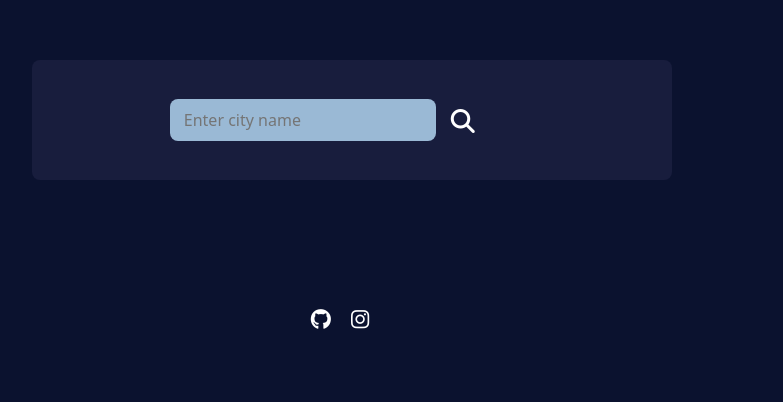
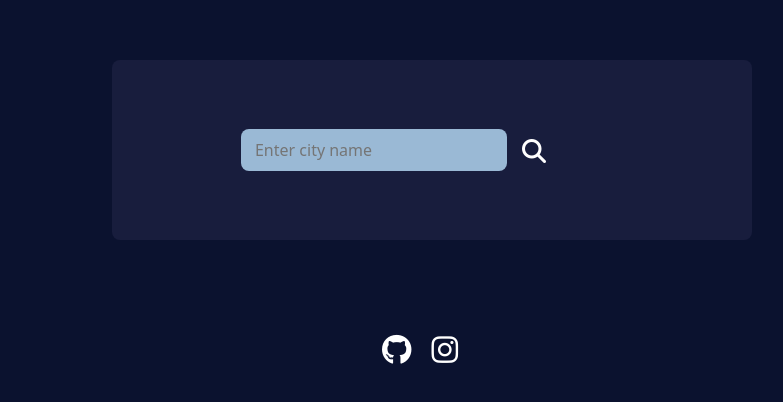
Before and after one commit to Althaf14/Weather-App, a plain HTML site: page index.html in a window 1280 px wide. Shown: the part 140-542 px from the top of the page, without its empty margins (238-1021 px from the left). Drawn offline with Linux system fonts and the light colour scheme.

Commit message:
Your commit message

```diff
--- a/index.html
+++ b/index.html
@@ -7,9 +7,15 @@
   <meta name="viewport" content="width=device-width, initial-scale=1">
   <title>Wheather App</title>
   <link rel="stylesheet" href="style.css">
-  <link rel="stylesheet" href="https://cdnjs.cloudflare.com/ajax/libs/font-awesome/6.7.2/css/all.min.css" integrity="sha512-Evv84Mr4kqVGRNSgIGL/F/aIDqQb7xQ2vcrdIwxfjThSH8CSR7PBEakCr51Ck+w+/U6swU2Im1vVX0SVk9ABhg==" crossorigin="anonymous" referrerpolicy="no-referrer" />
+  <link rel="apple-touch-icon" sizes="180x180" href="imgs/apple-touch-icon.png">
+  <link rel="icon" type="image/png" sizes="32x32" href="imgs/favicon-32x32.png">
+  <link rel="icon" type="image/png" sizes="16x16" href="imgs/favicon-16x16.png">
+  <link rel="manifest" href="imgs/site.webmanifest">
+  <link rel="stylesheet" href="https://cdnjs.cloudflare.com/ajax/libs/font-awesome/6.7.2/css/all.min.css"
+    integrity="sha512-Evv84Mr4kqVGRNSgIGL/F/aIDqQb7xQ2vcrdIwxfjThSH8CSR7PBEakCr51Ck+w+/U6swU2Im1vVX0SVk9ABhg=="
+    crossorigin="anonymous" referrerpolicy="no-referrer" />
 </head>
-</head>
+
 
 <body>
 
--- a/style.css
+++ b/style.css
@@ -174,12 +174,12 @@ h1 {
   display: flex;
   justify-content: center;
   align-items: center;
-  height: 120px;
+  height: 180px;
   width: 50%;
   background-color: #181d3d;
   position: relative;
   top: 200px;
-  left: 270px;
+  left: 350px;
   border-radius: 8px;
 }
 
@@ -216,13 +216,13 @@ h1 {
 }
 
 .fa-github{
-  font-size: 1.3em;
+  font-size: 1.9em;
   color: #fff;
 }
 
 .fa-instagram{
   color: #fff;
-  font-size: 1.3em;
+  font-size: 1.9em;
 }
 
 .gitHub{
```
